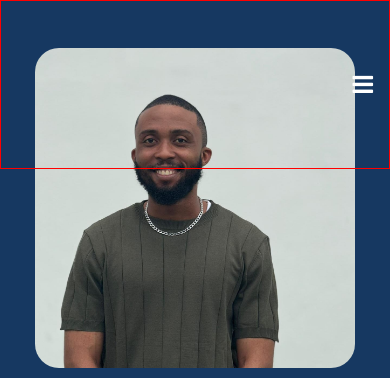
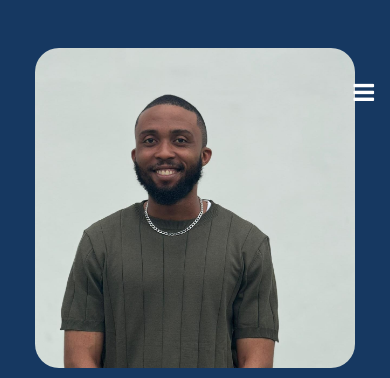
Before and after one commit to Ferdicriuz/Portfolio, a plain HTML site: page index.html in a window 390 px wide. Shown: the top 378 px of the page. Drawn offline with Linux system fonts and the light colour scheme; a web font is replaced by a local one.

Commit message:
upadting

```diff
--- a/style.css
+++ b/style.css
@@ -746,7 +746,6 @@ align-items: center;
 min-width: 100vw;
 min-height: 20vh;
 padding: 1rem 2rem;
-border: 1px solid red;
 }
 
 .overlay{
@@ -755,7 +754,7 @@ justify-content:center;
 align-items: center;
 background-color: transparent;
 width: 100%;
-min-height: 10vh;
+min-height: 20vh;
 padding: 1rem 2rem;
 border: none;
 }
@@ -821,7 +820,7 @@ color: #4faaffcb;
 
 .container1{
 display: flex;
-justify-content: space-around;
+justify-content: end;
 align-items: center;
 flex-direction: column-reverse;
 min-width: 100vw;
```
